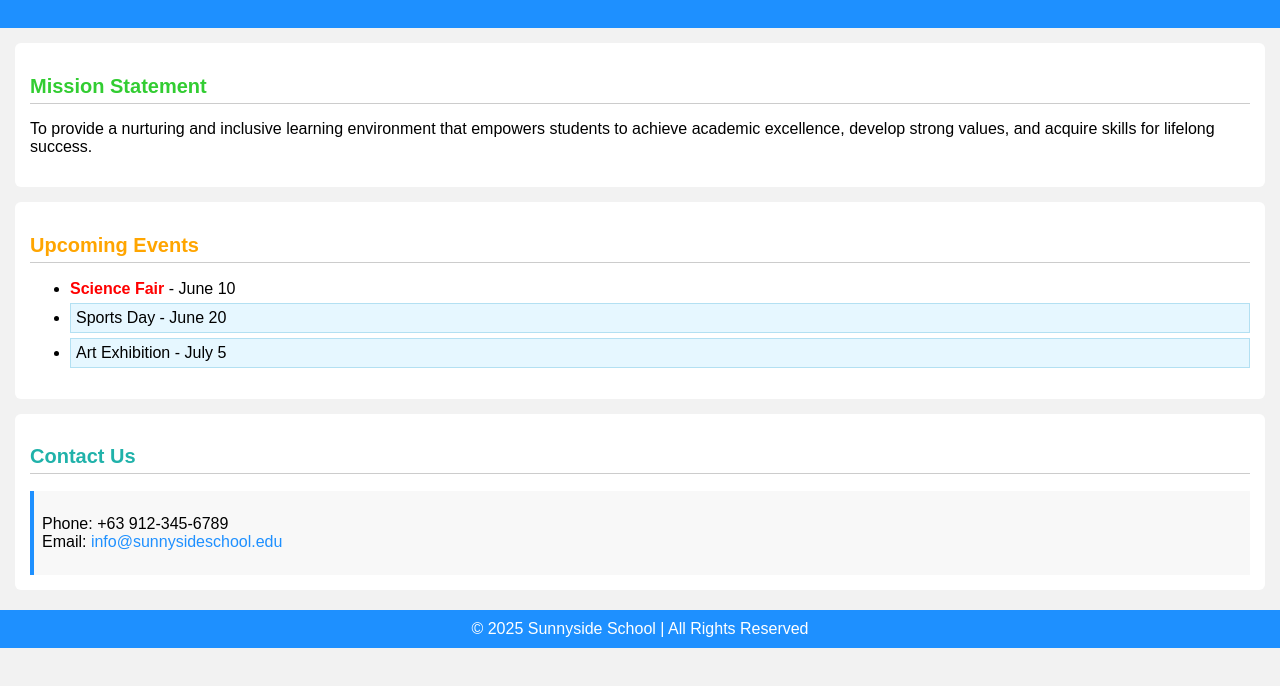
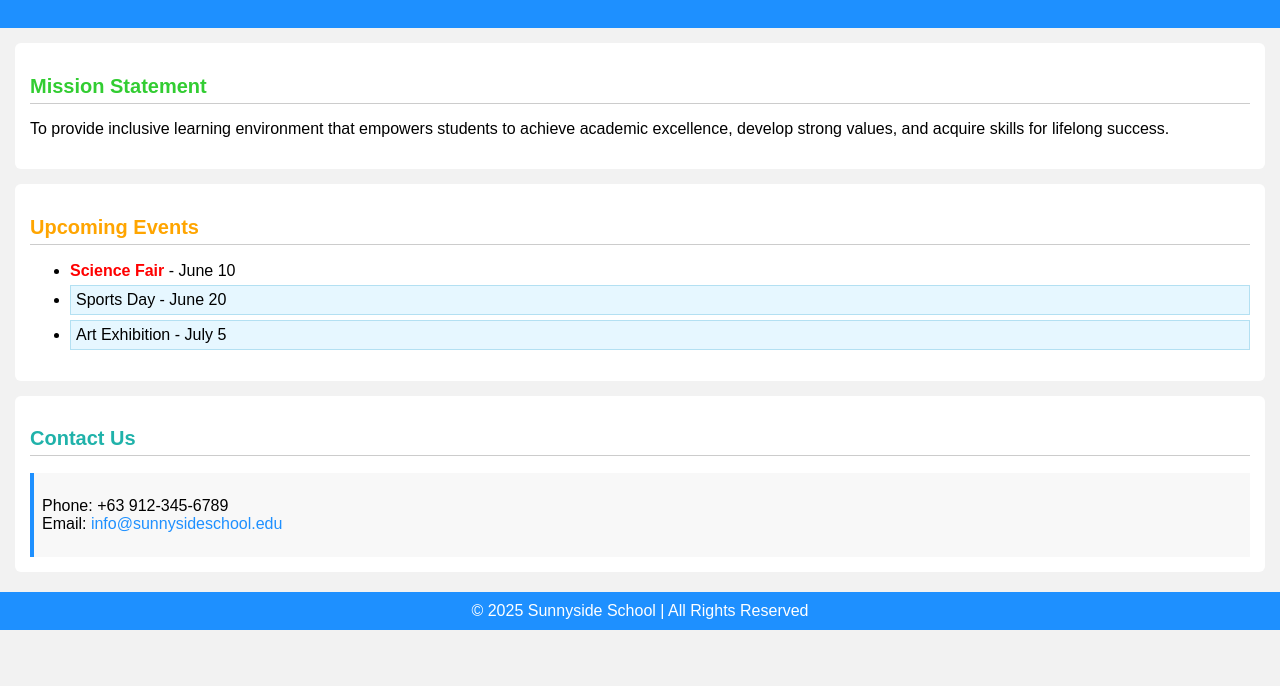
Before and after one commit to CASTRO-SEAN/School-Webpage-PT4, a plain HTML site: page index.html in a window 1280 px wide. Shown: the part 96-782 px from the top of the page. Drawn offline with Linux system fonts and the light colour scheme.

Commit message:
Update index.html

```diff
--- a/index.html
+++ b/index.html
@@ -102,7 +102,7 @@
 
   <section id="mission">
     <h2>Mission Statement</h2>
-    <p> To provide a nurturing and inclusive learning environment that empowers students to achieve academic excellence, develop strong values, and acquire skills for lifelong success. </p>
+    <p> To provide inclusive learning environment that empowers students to achieve academic excellence, develop strong values, and acquire skills for lifelong success. </p>
   </section>
 
 
```
